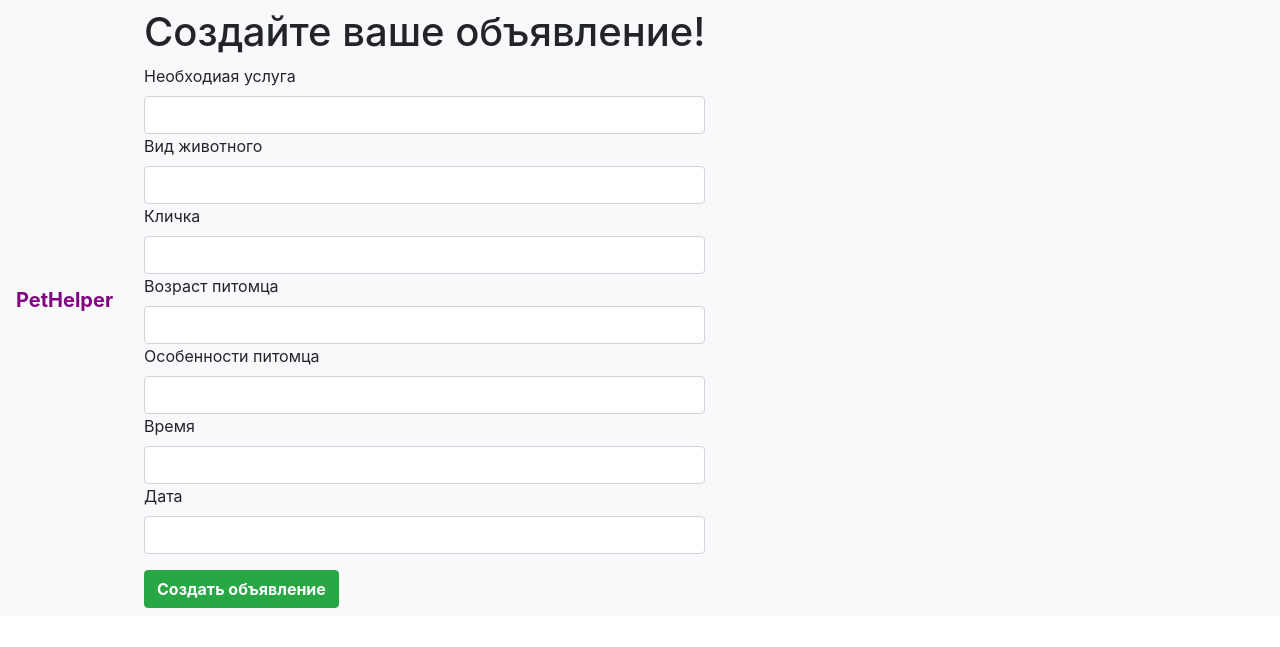
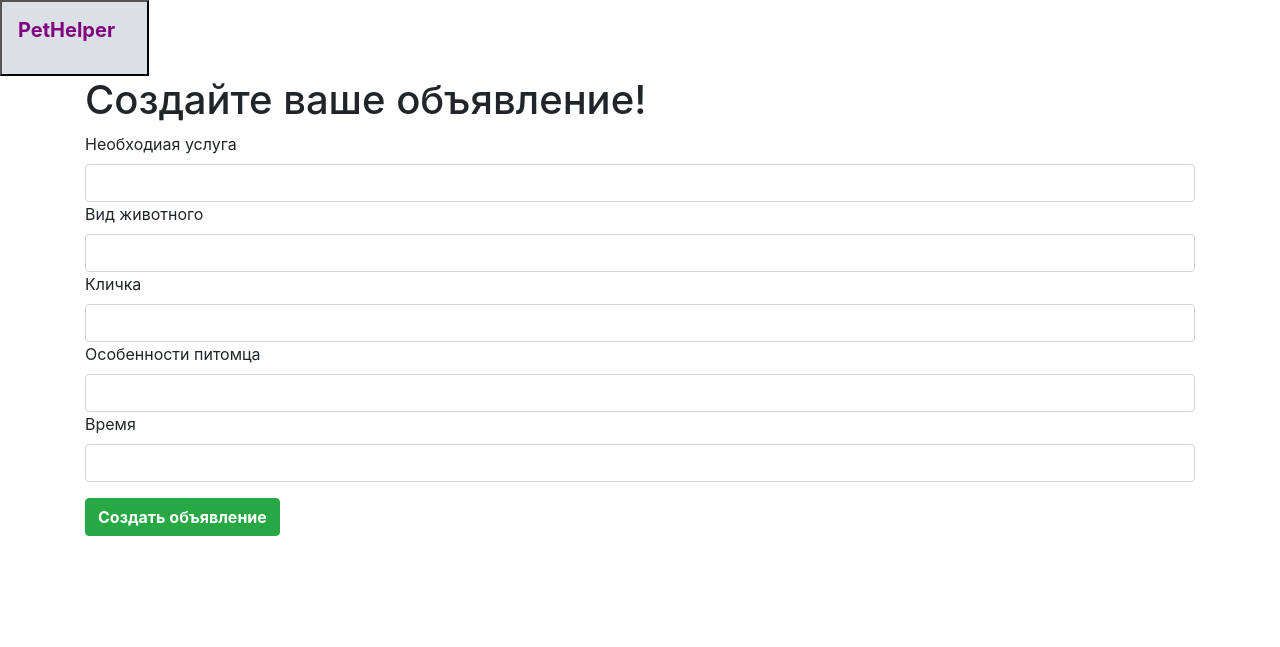
Before and after one commit to DariaaKalugina/PetHelper, a Flask app: page /newad in a window 1280 px wide. Shown: the top 647 px of the page. Run offline with Flask 2, Linux system fonts and the light colour scheme; some libraries are stand-ins or nearby versions.

Commit message:
some changes

```diff
--- a/app.py
+++ b/app.py
@@ -54,11 +54,11 @@ def user_page(username):
     # Handler logic here
 
     c.execute("SELECT * FROM users WHERE username LIKE'%%%s%%'" % username)
-    users = list(c.fetchall())
+    user_data = list(c.fetchall())
 
     # Close connection
     conn.close()
-    return render_template("userpage.html", user=username)
+    return render_template("userpage.html", user=user_data)
 
 
 @app.route('/add_user', methods=['GET', 'POST'])
--- a/db.py
+++ b/db.py
@@ -26,6 +26,14 @@ _users = {
     }
 }
 
+_user_list = []
+
+for login, user_data in _users.items():
+    _new_element = {'login': login}
+    _new_element.update(user_data)
+    _user_list.append(_new_element)
+
+
 # Get users filtered by name
 def get_users_by_name(q):
     results = []
--- a/templates/newad.html
+++ b/templates/newad.html
@@ -12,7 +12,6 @@
 
 </head>
 <body>
-<div
         <button class="navbar navbar-expand-lg navbar-light bg-light" href = "page01">
   <a class="navbar-brand"><p style="font-weight: bold; color: purple;">PetHelper</p></a>
         </button>
@@ -38,35 +37,24 @@
 
                 <label>Вид животного</label>
 
-                <input class="form-control" type="text" name="breed" required>
+                <input class="form-control" type="text" name="animalkind" required>
 
 
 
                 <label>Кличка</label>
 
-                <input class="form-control" type="text" name="nick" required>
-
-
-
-                <label>Возраст питомца</label>
-
-                <input class="form-control" type="text" name="age">
-
+                <input class="form-control" type="text" name="nickname" required>
 
 
                 <label>Особенности питомца</label>
 
-                <input class="form-control" type="text" name="pecr">
+                <input class="form-control" type="text" name="requirements">
 
 
                 <label>Время</label>
 
-                <input class="form-control" type="text" name="time">
+                <input class="form-control" type="text" name="datetime">
 
-
-                <label>Дата</label>
-
-                <input class="form-control" type="text" name="date">
 
             </div>
 
--- a/templates/page01.html
+++ b/templates/page01.html
@@ -11,6 +11,7 @@
   <button class="navbar-toggler" type="button" data-toggle="collapse" data-target="#navbarSupportedContent" aria-controls="navbarSupportedContent" aria-expanded="false" aria-label="Toggle navigation">
     <span class="navbar-toggler-icon"></span>
   </button>
+
 
   <div class="collapse navbar-collapse" id="navbarSupportedContent">
     <ul class="navbar-nav mr-auto">
--- a/templates/sing_in.html
+++ b/templates/sing_in.html
@@ -5,6 +5,7 @@
      <link rel="stylesheet" href="sing_in" integrity="sha384-MCw98/SFnGE8fJT3GXwEOngsV7Zt27NXFoaoApmYm81iuXoPkFOJwJ8ERdknLPMO" crossorigin="anonymous">
     <title>Войдите в Ваш профиль</title>
 </head>
+
 
 <nav class="navbar navbar-expand-lg navbar-light bg-light">
   <a class="navbar-brand"><p style="font-weight: bold; color: purple;">PetHelper</p></a>
@@ -25,7 +26,7 @@
       Запомнить меня
     </label>
   </div>
-      <button type="button" class="btn btn-primary btn-lg"><h3> Подтвердить </h3></button>
+      <button type="submit" class="btn btn-primary btn-lg"><h3> Подтвердить </h3></button>
 </form>
       <div>
         <img class="d-block w-0.2" width="600px" align="right" src="https://img3.goodfon.ru/original/1920x1200/e/a5/kot-sobaka-dog-ulybka-belyy.jpg">
```
Also changed, not shown: templates/add_user.html (+2 -14 lines), app.db.
